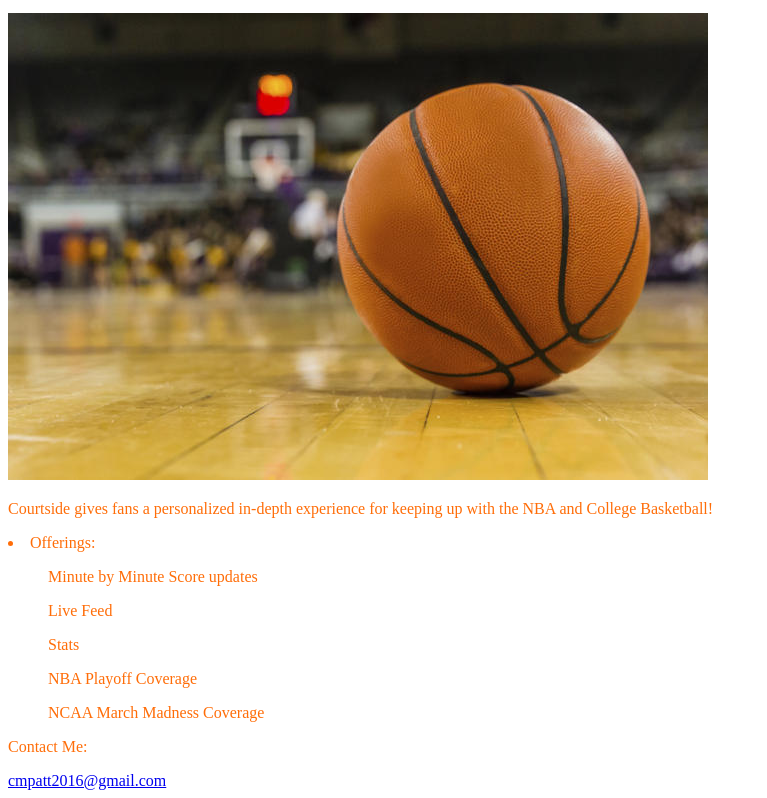
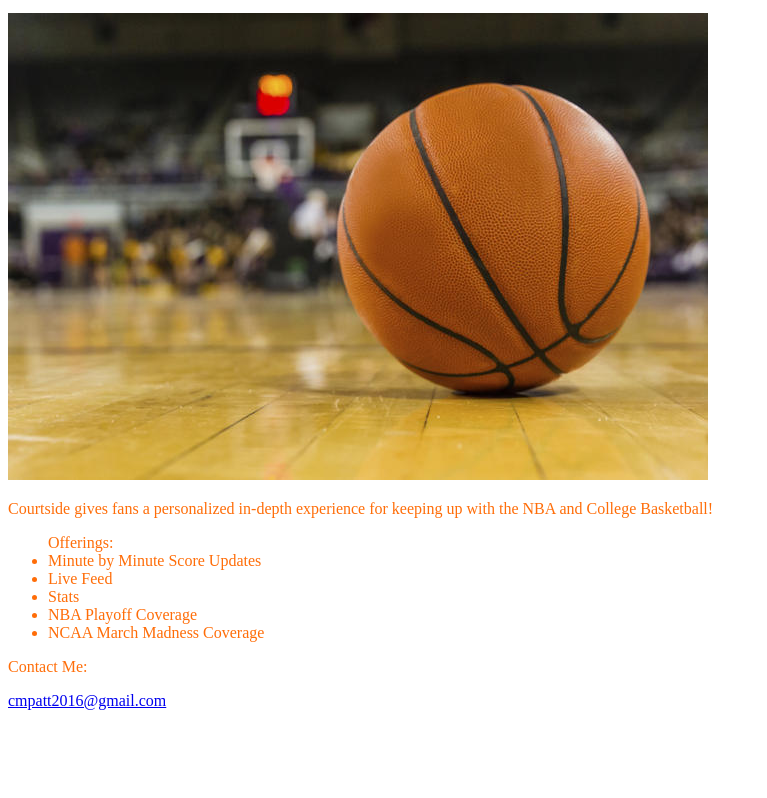
Before and after one commit to christina-patterson/christina-patterson.github.io, a plain HTML site: page unit_3/index.html in a window 1280 px wide. Shown: the part 101-899 px from the top of the page, without its empty margins (0-767 px from the left). After the commit the page ends 819 px from the top, so only its background shows below. Drawn offline with Linux system fonts and the light colour scheme; files whose address does not match are found by name.

Commit message:
updated list

```diff
--- a/unit_3/index.html
+++ b/unit_3/index.html
@@ -9,13 +9,13 @@
 	<p id="slogan">Bringing you closer to the action than ever before</p>
 	<img src="unit_3/images/basketball.jpg">
 	<p>Courtside gives fans a personalized in-depth experience for keeping up with the NBA and College Basketball!</p>
-	<li>Offerings:
-		<ul>Minute by Minute Score updates</ul>
-		<ul>Live Feed</ul>
-		<ul>Stats</ul>
-		<ul>NBA Playoff Coverage</ul>
-		<ul>NCAA March Madness Coverage</ul>
-	</li>
+	<ul>Offerings:
+		<li>Minute by Minute Score Updates</li>
+		<li>Live Feed</li>
+		<li>Stats</li>
+		<li>NBA Playoff Coverage</li>
+		<li>NCAA March Madness Coverage</li>
+	</ul>
 
 	<p>Contact Me:</p> <a href="mailto:cmpatt2016@gmail.com">cmpatt2016@gmail.com</a>
 </body>
```
